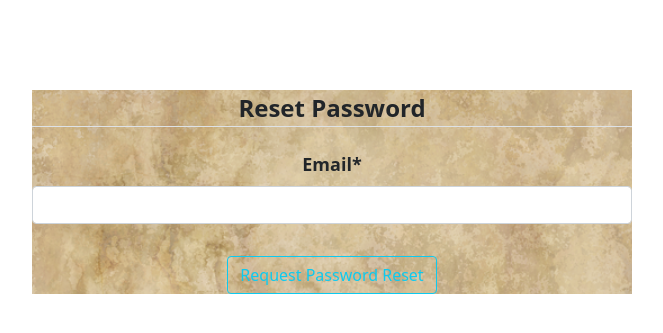
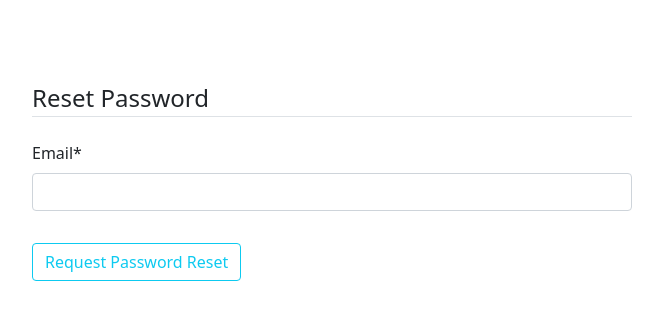
Before and after one commit to nellymaw/hackathon-love-team7, a Django app: page /password-reset/ in a window 1280 px wide. Shown: the part 90-423 px from the top of the page, without its empty margins (308-971 px from the left). Run offline with Django 3.2, Linux system fonts and the light colour scheme; some libraries are stand-ins or nearby versions; some web fonts are replaced.

Commit message:
Ocean bugs (#86)
* fix issue targeting all basic wrapper classes

* bug fix paper bg

* fix paper targeting all basic wrapper classes

```diff
--- a/static/bottles/css/ocean.css
+++ b/static/bottles/css/ocean.css
@@ -11,7 +11,7 @@
     display: none;
 }
 
-.basic-wrapper {
+.bottle-wrapper > .basic-wrapper {
     background: url("../img/paper.png") center;
     background-size: 120%;
     text-align: center;
```
